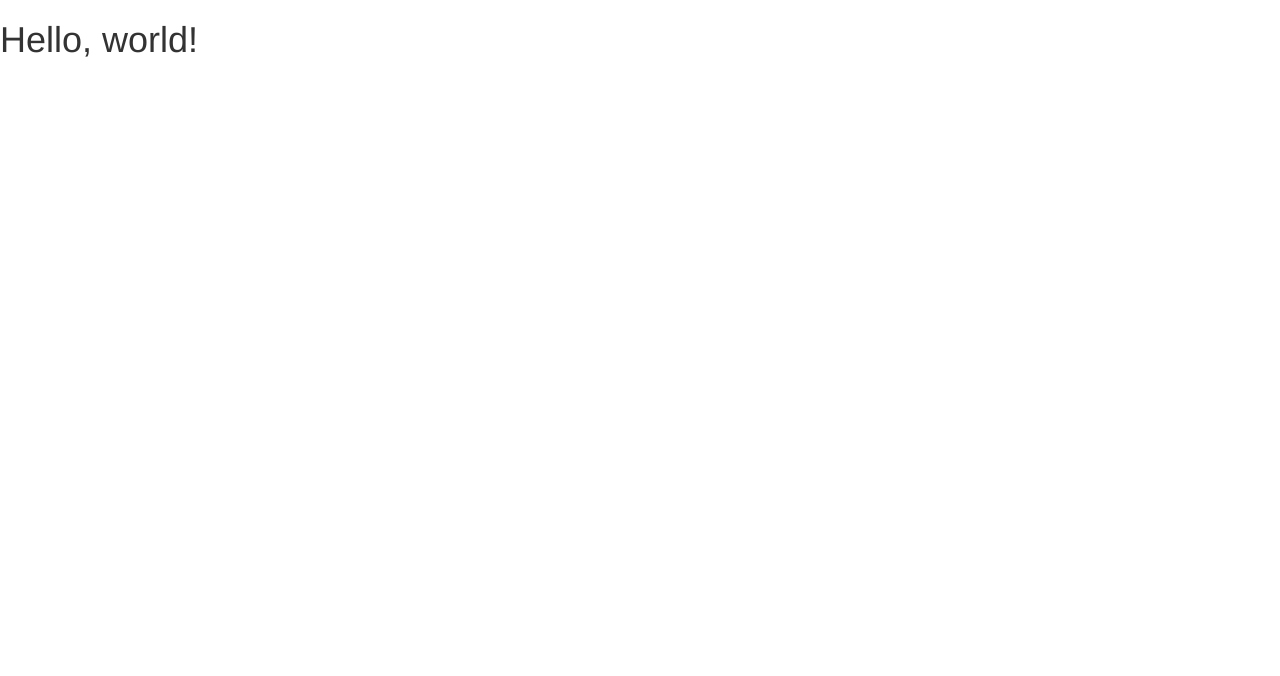
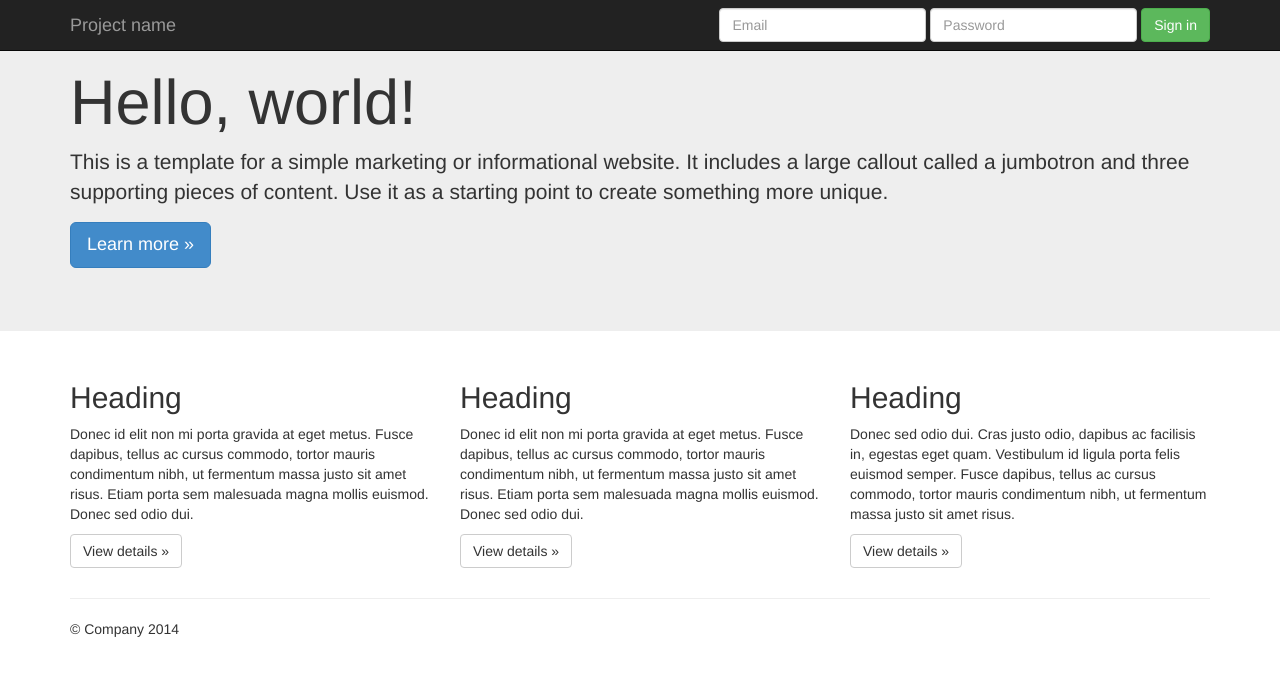
Before and after one commit to Geekzes/pointSchool, a plain HTML site: page index.html in a window 1280 px wide. Drawn offline with nearby package versions, Linux system fonts and the light colour scheme.

Commit message:
template

```diff
--- a/index.html
+++ b/index.html
@@ -4,24 +4,79 @@
     <meta charset="utf-8">
     <meta http-equiv="X-UA-Compatible" content="IE=edge">
     <meta name="viewport" content="width=device-width, initial-scale=1">
-    <title>Bootstrap 101 Template</title>
+    <title>School</title>
 
     <!-- Bootstrap -->
     <link href="css/bootstrap.min.css" rel="stylesheet">
+  </head>
+<body>
 
-    <!-- HTML5 Shim and Respond.js IE8 support of HTML5 elements and media queries -->
-    <!-- WARNING: Respond.js doesn't work if you view the page via file:// -->
-    <!--[if lt IE 9]>
-      <script src="https://oss.maxcdn.com/libs/html5shiv/3.7.0/html5shiv.js"></script>
-      <script src="https://oss.maxcdn.com/libs/respond.js/1.4.2/respond.min.js"></script>
-    <![endif]-->
-  </head>
-  <body>
-    <h1>Hello, world!</h1>
+    <div class="navbar navbar-inverse navbar-fixed-top" role="navigation">
+      <div class="container">
+        <div class="navbar-header">
+          <button type="button" class="navbar-toggle" data-toggle="collapse" data-target=".navbar-collapse">
+            <span class="sr-only">Toggle navigation</span>
+            <span class="icon-bar"></span>
+            <span class="icon-bar"></span>
+            <span class="icon-bar"></span>
+          </button>
+          <a class="navbar-brand" href="#">Project name</a>
+        </div>
+        <div class="navbar-collapse collapse">
+          <form class="navbar-form navbar-right" role="form">
+            <div class="form-group">
+              <input type="text" placeholder="Email" class="form-control">
+            </div>
+            <div class="form-group">
+              <input type="password" placeholder="Password" class="form-control">
+            </div>
+            <button type="submit" class="btn btn-success">Sign in</button>
+          </form>
+        </div><!--/.navbar-collapse -->
+      </div>
+    </div>
 
-    <!-- jQuery (necessary for Bootstrap's JavaScript plugins) -->
+    <!-- Main jumbotron for a primary marketing message or call to action -->
+    <div class="jumbotron">
+      <div class="container">
+        <h1>Hello, world!</h1>
+        <p>This is a template for a simple marketing or informational website. It includes a large callout called a jumbotron and three supporting pieces of content. Use it as a starting point to create something more unique.</p>
+        <p><a class="btn btn-primary btn-lg" role="button">Learn more &raquo;</a></p>
+      </div>
+    </div>
+
+    <div class="container">
+      <!-- Example row of columns -->
+      <div class="row">
+        <div class="col-md-4">
+          <h2>Heading</h2>
+          <p>Donec id elit non mi porta gravida at eget metus. Fusce dapibus, tellus ac cursus commodo, tortor mauris condimentum nibh, ut fermentum massa justo sit amet risus. Etiam porta sem malesuada magna mollis euismod. Donec sed odio dui. </p>
+          <p><a class="btn btn-default" href="#" role="button">View details &raquo;</a></p>
+        </div>
+        <div class="col-md-4">
+          <h2>Heading</h2>
+          <p>Donec id elit non mi porta gravida at eget metus. Fusce dapibus, tellus ac cursus commodo, tortor mauris condimentum nibh, ut fermentum massa justo sit amet risus. Etiam porta sem malesuada magna mollis euismod. Donec sed odio dui. </p>
+          <p><a class="btn btn-default" href="#" role="button">View details &raquo;</a></p>
+       </div>
+        <div class="col-md-4">
+          <h2>Heading</h2>
+          <p>Donec sed odio dui. Cras justo odio, dapibus ac facilisis in, egestas eget quam. Vestibulum id ligula porta felis euismod semper. Fusce dapibus, tellus ac cursus commodo, tortor mauris condimentum nibh, ut fermentum massa justo sit amet risus.</p>
+          <p><a class="btn btn-default" href="#" role="button">View details &raquo;</a></p>
+        </div>
+      </div>
+
+      <hr>
+
+      <footer>
+        <p>&copy; Company 2014</p>
+      </footer>
+    </div> <!-- /container -->
+
+
+    <!-- Bootstrap core JavaScript
+    ================================================== -->
+    <!-- Placed at the end of the document so the pages load faster -->
     <script src="https://ajax.googleapis.com/ajax/libs/jquery/1.11.0/jquery.min.js"></script>
-    <!-- Include all compiled plugins (below), or include individual files as needed -->
-    <script src="js/bootstrap.min.js"></script>
+    <script src="Schooljs/bootstrap.min.js"></script>
   </body>
 </html>
```
